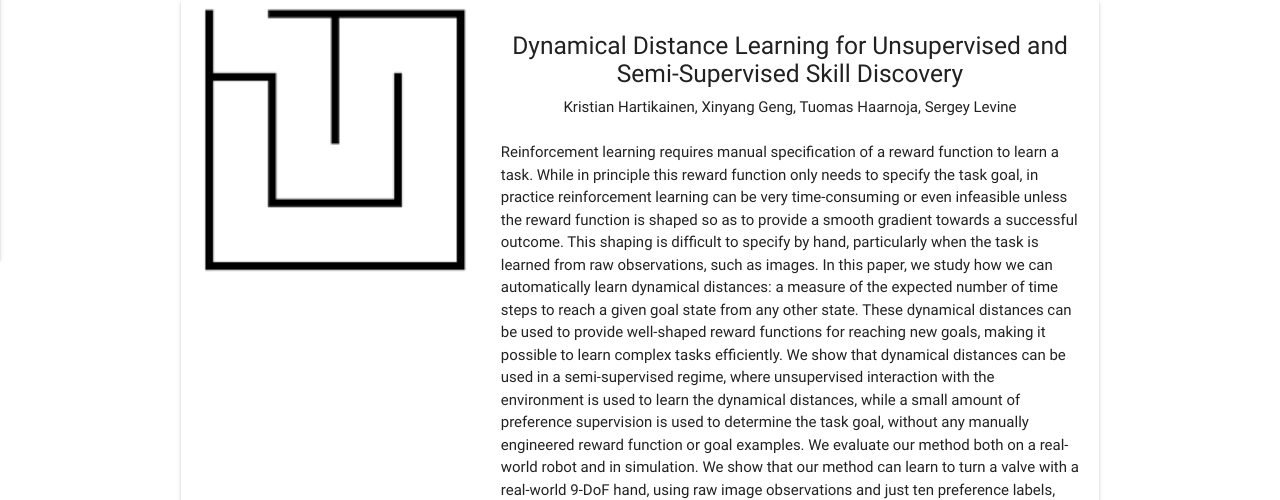
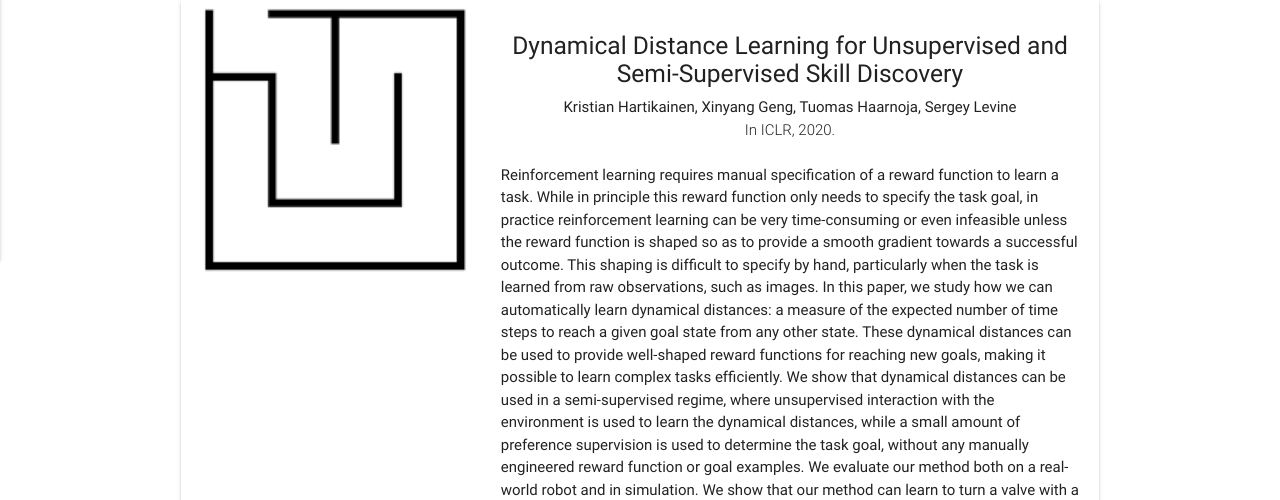
Before and after one commit to young-geng/young-geng.github.io, a plain HTML site: page index.html in a window 1280 px wide. Shown: the part 600-1100 px from the top of the page. Drawn offline with nearby package versions, Linux system fonts and the light colour scheme.

Commit message:
updated publications

```diff
--- a/index.html
+++ b/index.html
@@ -73,6 +73,7 @@
             <div class="card-content">
               <h5 class="center">Dynamical Distance Learning for Unsupervised and Semi-Supervised Skill Discovery </h5>
               <p class="center">Kristian Hartikainen, Xinyang Geng, Tuomas Haarnoja, Sergey Levine</p>
+              <p class="light center">In ICLR, 2020.</p>
               <br>
               <p>
                 Reinforcement learning requires manual specification of a reward function to learn
```
